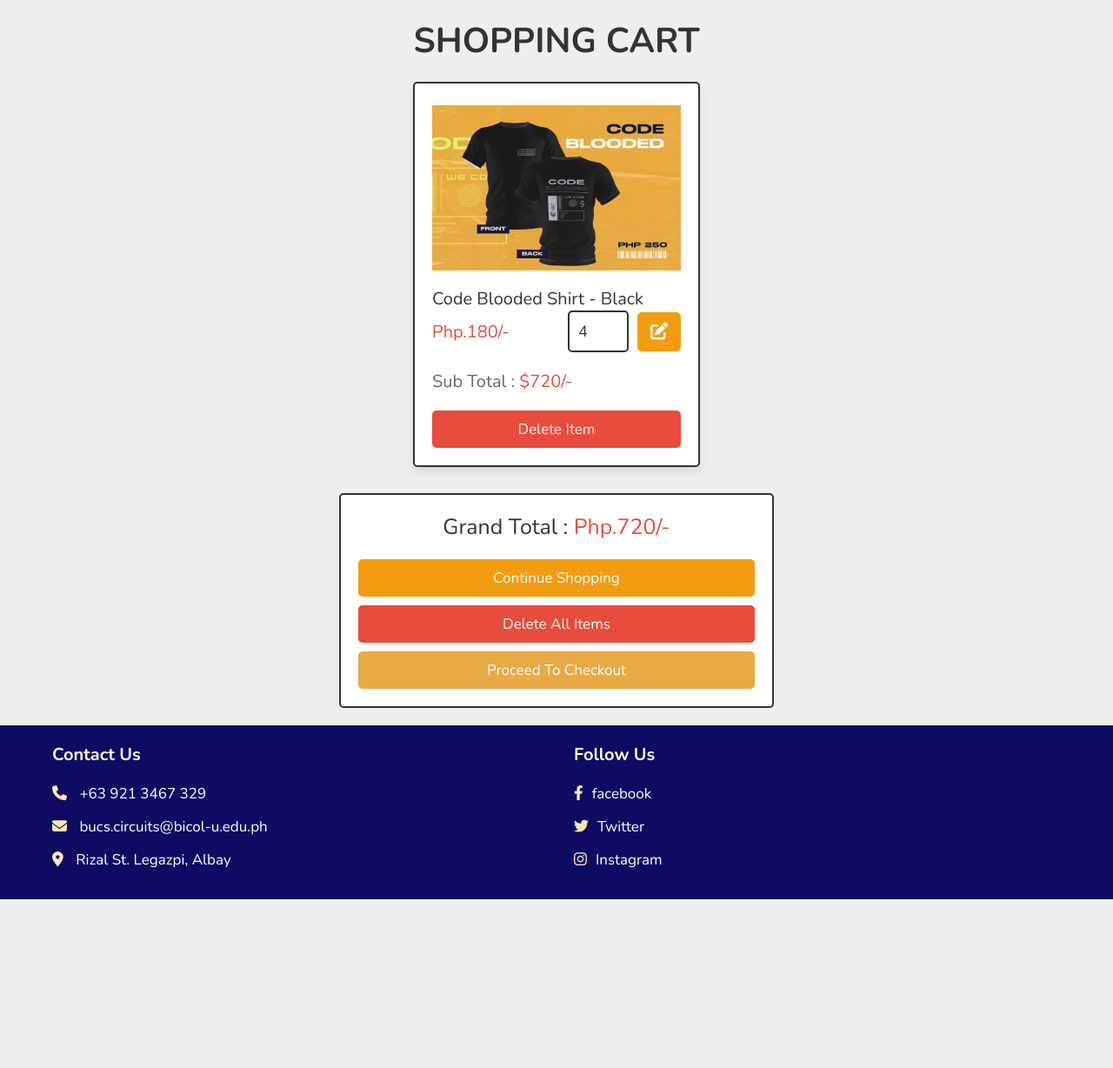
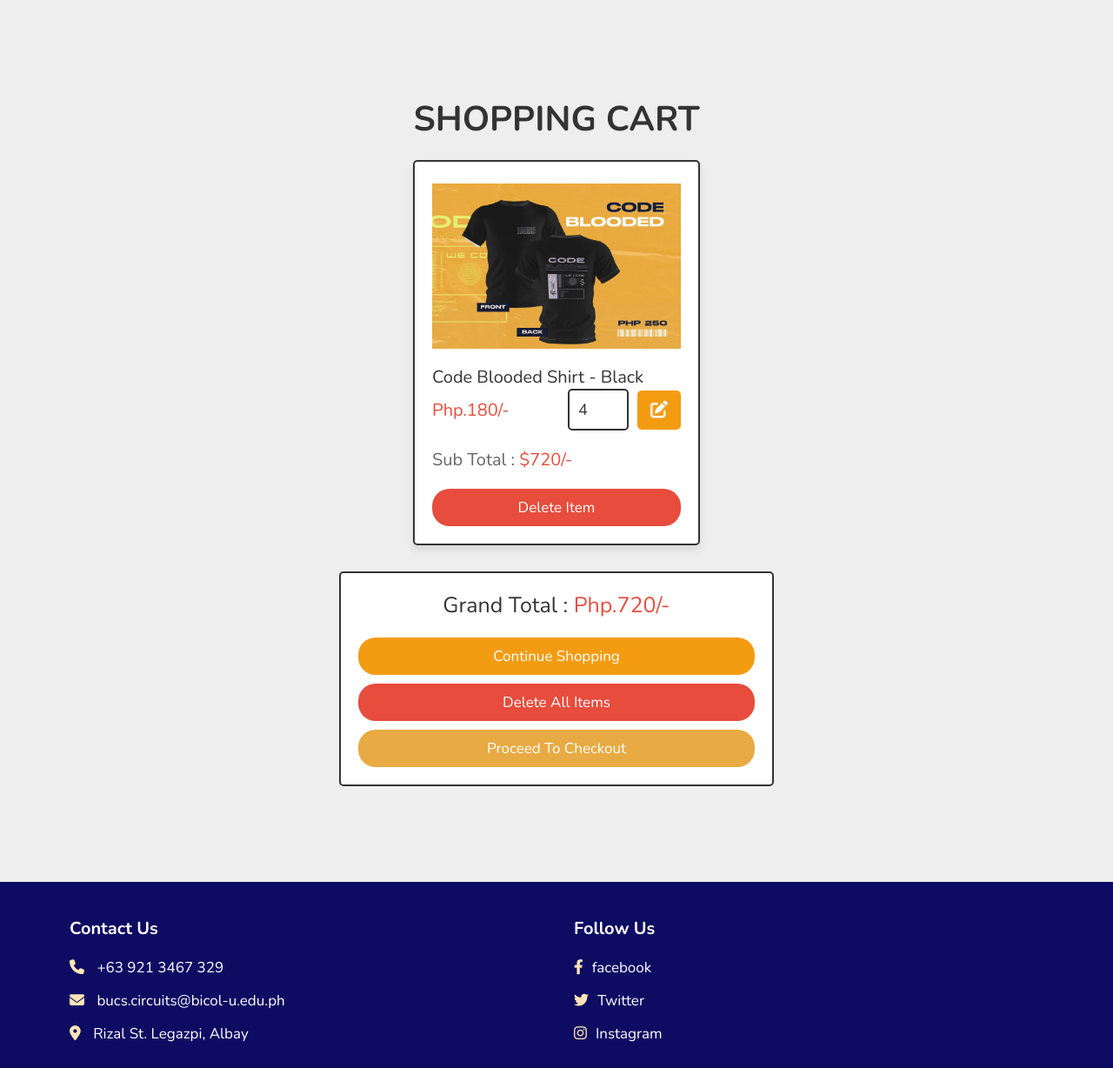
Before and after one commit to bibyan06/CirCol-Final, a PHP site: page /cart.php in a window 1280 px wide. Shown: the part 90-1318 px from the top of the page at 87% size. Before the commit the page ends 1124 px from the top, so only its background shows below. Run offline with PHP 8.4, Linux system fonts and the light colour scheme; a user stored in the database is signed in; data comes from the database, SQL or seed files in the repository; some libraries are stand-ins or nearby versions.

Commit message:
updated style

```diff
--- a/css/style.css
+++ b/css/style.css
@@ -53,7 +53,7 @@ body{
 section{
    padding:2rem;
    max-width: 1200px;
-   margin:0 auto;
+   margin: 90px auto;
 }
 
 .heading{
@@ -77,6 +77,7 @@ section{
    color:var(--white);
    cursor: pointer;
    text-align: center;
+   border-radius: 20px
 }
 
 .btn:hover,
@@ -256,6 +257,14 @@ a[href="cart.php"] .fas.fa-shopping-cart {
    display: none;
 }
 
+.forgot-password {
+   text-decoration: none;
+   color: inherit;
+}
+
+.forgot-password:hover {
+   color: blue; /* Change the color on hover */
+}
 .home-bg{
    background: url(../images/home-bg.png) no-repeat;
    background-size: cover;
@@ -730,7 +739,7 @@ a[href="cart.php"] .fas.fa-shopping-cart {
    text-align: center;
    background-color: var(--white);
    box-shadow: var(--box-shadow);
-   border-radius: .5rem;
+   border-radius: 2rem;
    border:var(--border);
    max-width: 50rem;
    margin:0 auto;
@@ -966,7 +975,7 @@ a[href="cart.php"] .fas.fa-shopping-cart {
    color: white; /* Optional: set text color */
    /* padding: 20px 0; Adjust padding as needed */
    width: 100%; /* Ensure it takes the full width of the page */
-   height: 200px;
+   height: 214px;
    box-sizing: border-box; /* Ensure padding is included in the height */
 }
 
@@ -976,7 +985,7 @@ a[href="cart.php"] .fas.fa-shopping-cart {
    justify-content: space-between; /* Space out the boxes */
    flex-wrap: wrap; /* Allow wrapping for responsiveness */
    gap: 20px; /* Optional: space between boxes */
-   padding: 10px; /* Adjust padding as needed */
+   padding: 30px; /* Adjust padding as needed */
 }
 
 .footer .box {
```
